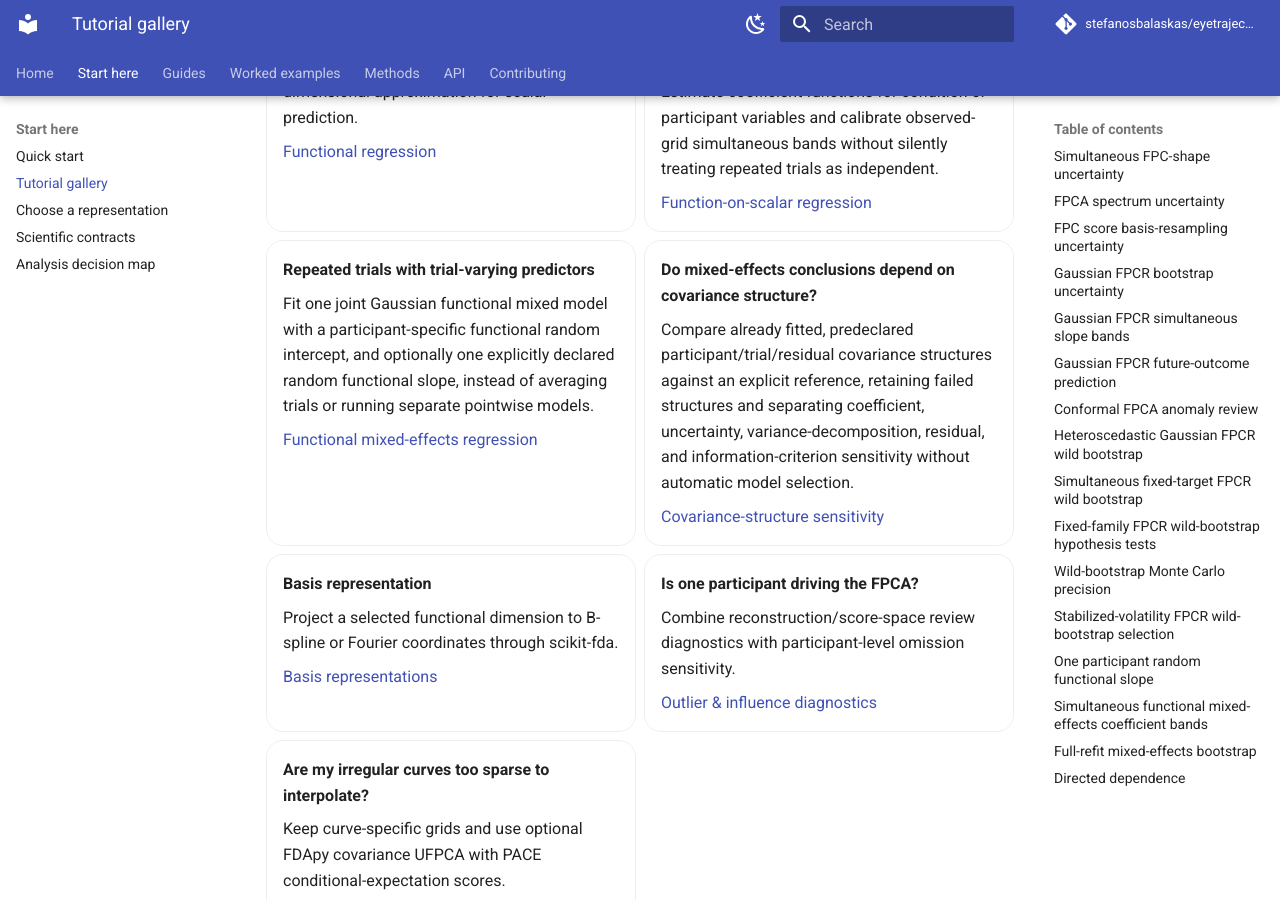
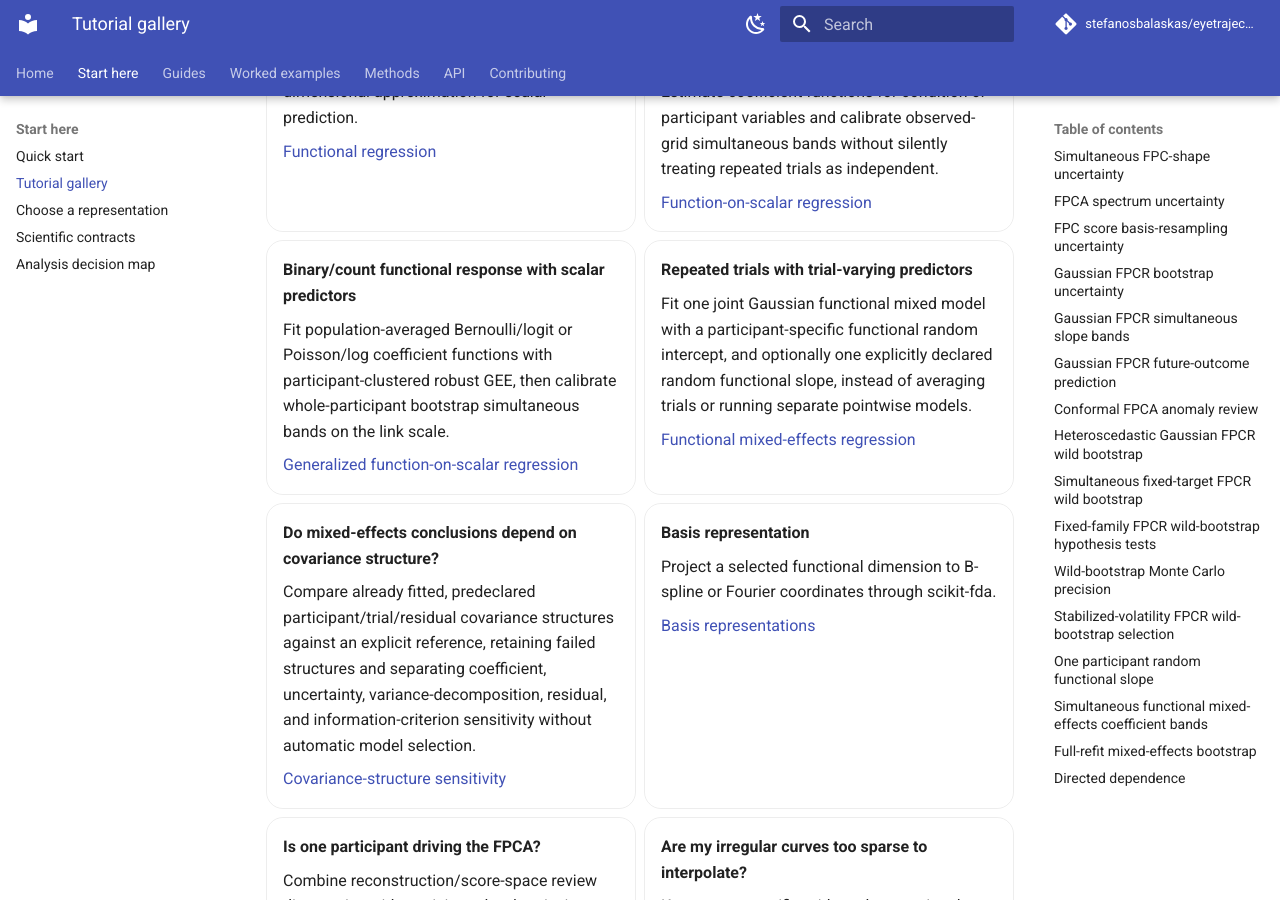
Before and after one commit to stefanosbalaskas/eyetrajectoriespy, an MkDocs documentation site: the page built from docs/tutorials/index.md, in a window 1280 px wide and 900 px high, scrolled down 2718 px. Built offline with MkDocs 1.6.1 and Material for MkDocs 9.7.7, drawn with Linux system fonts in a browser that asks for light colours; comment, search, counter and statistics services are not loaded.

Commit message:
Add generalized FoSR tutorial entry

```diff
--- a/docs/tutorials/index.md
+++ b/docs/tutorials/index.md
@@ -152,6 +152,12 @@ Choose a tutorial by the scientific problem rather than by the function name.
 
     [Function-on-scalar regression](../examples/function-on-scalar.md)
 
+-   **Binary/count functional response with scalar predictors**
+
+    Fit population-averaged Bernoulli/logit or Poisson/log coefficient functions with participant-clustered robust GEE, then calibrate whole-participant bootstrap simultaneous bands on the link scale.
+
+    [Generalized function-on-scalar regression](../examples/generalized-function-on-scalar.md)
+
 -   **Repeated trials with trial-varying predictors**
 
     Fit one joint Gaussian functional mixed model with a participant-specific functional random intercept, and optionally one explicitly declared random functional slope, instead of averaging trials or running separate pointwise models.
```
